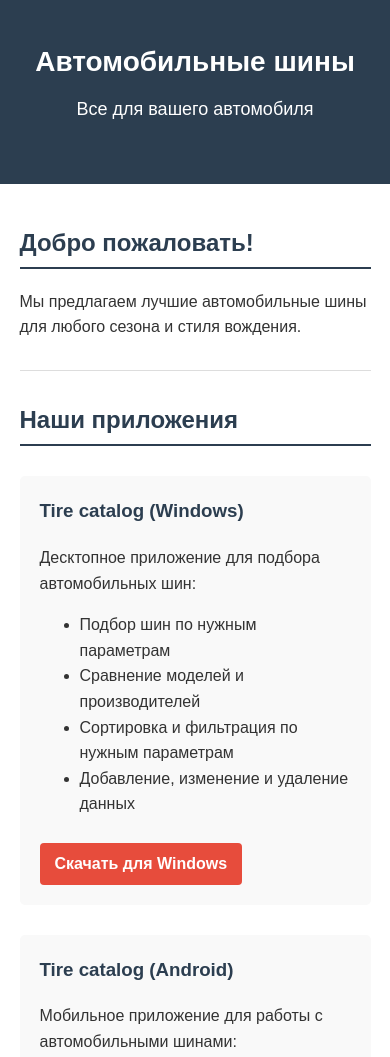
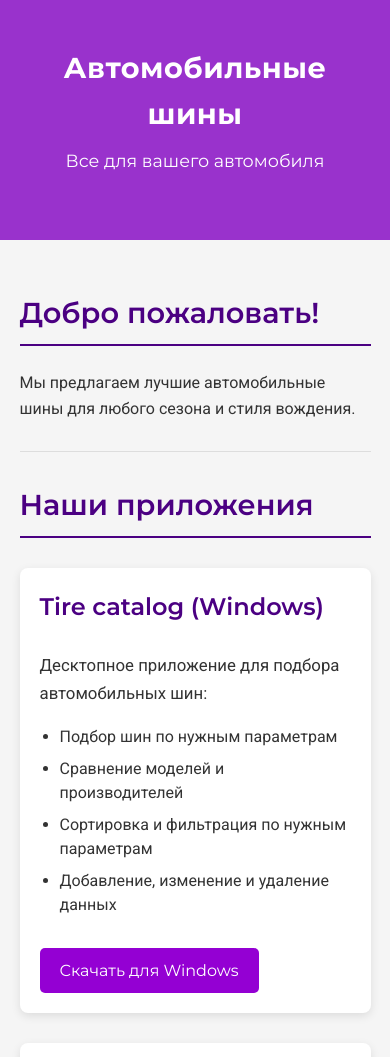
Before and after one commit to sweedick/sweedick.github.io, a plain HTML site: page index.html in a window 390 px wide. Shown: the top 1057 px of the page. Drawn offline with Linux system fonts and the light colour scheme.

Commit message:
Add files via upload

```diff
--- a/css/style.css
+++ b/css/style.css
@@ -1,76 +1,123 @@
-<!DOCTYPE html>
-<html lang="ru">
-<head>
-    <meta charset="UTF-8">
-    <meta name="viewport" content="width=device-width, initial-scale=1.0">
-    <title>Автомобильные шины - 2025</title>
-    <link rel="stylesheet" href="css/style.css">
-</head>
-<body>
-    <header>
-        <div class="container">
-            <h1>Автомобильные шины</h1>
-            <p>Все для вашего автомобиля - 2025</p>
-            <nav>
-                <ul>
-                    <li><a href="#main">Главная</a></li>
-                    <li><a href="#apps">Наши приложения</a></li>
-                    <li><a href="#about">О нас</a></li>
-                    <li><a href="#contacts">Контакты</a></li>
-                </ul>
-            </nav>
-        </div>
-    </header>
+/* Общие стили */
+body {
+    font-family: 'Arial', sans-serif;
+    line-height: 1.6;
+    margin: 0;
+    padding: 0;
+    color: #333;
+}
 
-    <main class="container">
-        <section id="main">
-            <h2>Добро пожаловать!</h2>
-            <p>Мы предлагаем широкий ассортимент автомобильных шин для любого сезона и стиля вождения.</p>
-        </section>
+.container {
+    width: 90%;
+    max-width: 1200px;
+    margin: 0 auto;
+    padding: 20px 0;
+}
 
-        <section id="apps">
-            <h2>Наши приложения</h2>
+/* Шапка */
+header {
+    background-color: #1a3e72;
+    color: white;
+    text-align: center;
+    padding: 30px 0;
+}
 
-            <article class="app-card">
-                <h3>Шины Pro 2025 (Windows)</h3>
-                <p>Десктопное приложение для подбора автомобильных шин:</p>
-                <ul>
-                    <li>Подбор шин по параметрам автомобиля</li>
-                    <li>Сравнение моделей и производителей</li>
-                    <li>Рекомендации по сезонности</li>
-                    <li>Анализ цен и скидок</li>
-                </ul>
-                <a href="#" class="download-btn">Скачать для Windows</a>
-            </article>
+    header h1 {
+        margin: 0;
+        font-size: 2.5rem;
+    }
 
-            <article class="app-card">
-                <h3>Шины Mobile 2025 (Android)</h3>
-                <p>Мобильное приложение для работы с автомобильными шинами:</p>
-                <ul>
-                    <li>Поиск шин по параметрам</li>
-                    <li>Сканирование штрих-кодов</li>
-                    <li>Интеграция с сервисами шиномонтажа</li>
-                    <li>Напоминания о сезонной замене</li>
-                </ul>
-                <div class="warning">
-                    <p>Внимание! Для установки разрешите "Неизвестные источники" в настройках Android</p>
-                </div>
-                <a href="#" class="download-btn">Скачать для Android</a>
-            </article>
-        </section>
+    header p {
+        margin: 10px 0 20px;
+        font-size: 1.2rem;
+    }
 
-        <section id="contacts">
-            <h2>Разработчик</h2>
-            <p>Иванов Иван Иванович</p>
-            <p>Группа ИС-932</p>
-            <p>Email: example@email.com</p>
-        </section>
-    </main>
+nav ul {
+    list-style: none;
+    padding: 0;
+    display: flex;
+    justify-content: center;
+    gap: 20px;
+}
 
-    <footer>
-        <div class="container">
-            <p>© 2025 Все права защищены</p>
-        </div>
-    </footer>
-</body>
-</html>
+nav a {
+    color: white;
+    text-decoration: none;
+    font-weight: bold;
+}
+
+    nav a:hover {
+        text-decoration: underline;
+    }
+
+/* Основное содержимое */
+main {
+    padding: 40px 0;
+}
+
+section {
+    margin-bottom: 40px;
+}
+
+h2 {
+    color: #1a3e72;
+    border-bottom: 2px solid #1a3e72;
+    padding-bottom: 10px;
+}
+
+.app-card {
+    background-color: #f9f9f9;
+    border-radius: 8px;
+    padding: 20px;
+    margin-bottom: 30px;
+    box-shadow: 0 2px 5px rgba(0,0,0,0.1);
+}
+
+    .app-card h3 {
+        color: #1a3e72;
+        margin-top: 0;
+    }
+
+.warning {
+    background-color: #fff3cd;
+    color: #856404;
+    padding: 10px;
+    border-radius: 4px;
+    margin: 15px 0;
+}
+
+/* Кнопки */
+.download-btn {
+    display: inline-block;
+    background-color: #1a3e72;
+    color: white;
+    padding: 10px 20px;
+    border-radius: 5px;
+    text-decoration: none;
+    font-weight: bold;
+    margin-top: 10px;
+}
+
+    .download-btn:hover {
+        background-color: #0d2b57;
+    }
+
+/* Подвал */
+footer {
+    background-color: #1a3e72;
+    color: white;
+    text-align: center;
+    padding: 20px 0;
+}
+
+/* Адаптивность */
+@media (max-width: 768px) {
+    nav ul {
+        flex-direction: column;
+        gap: 10px;
+    }
+
+    header h1 {
+        font-size: 2rem;
+    }
+}
--- a/index.html
+++ b/index.html
@@ -4,13 +4,21 @@
     <meta charset="UTF-8">
     <meta name="viewport" content="width=device-width, initial-scale=1.0">
     <title>Автомобильные шины 2025</title>
+    <link rel="icon" href="favicon.ico" type="image/x-icon">
+    <!-- Подключение шрифтов Google -->
+    <link rel="preconnect" href="https://fonts.googleapis.com">
+    <link rel="preconnect" href="https://fonts.gstatic.com" crossorigin>
+    <link href="https://fonts.googleapis.com/css2?family=Montserrat:wght@400;600;700&family=Roboto:wght@300;400;500&display=swap" rel="stylesheet">
     <style>
+        /* Основные настройки шрифтов */
         body {
-            font-family: Arial, sans-serif;
+            font-family: 'Roboto', sans-serif;
+            font-weight: 400;
             margin: 0;
             padding: 0;
             line-height: 1.6;
             color: #333;
+            background-color: #f5f5f5;
         }
 
         .container {
@@ -20,26 +28,32 @@
             padding: 20px 0;
         }
 
+        /* Шапка с новым шрифтом */
         header {
-            background-color: #2c3e50;
+            background-color: #9932CC;
             color: white;
-            padding: 20px 0;
+            padding: 25px 0;
             text-align: center;
+            font-family: 'Montserrat', sans-serif;
         }
 
-        h1 {
-            margin: 0;
-            font-size: 28px;
+            header h1 {
+                margin: 0;
+                font-size: 2.2rem;
+                font-weight: 700;
+                letter-spacing: 0.5px;
+            }
+
+        .subtitle {
+            font-size: 1.1rem;
+            margin: 10px 0 20px;
+            font-weight: 400;
         }
 
-        .subtitle {
-            font-size: 18px;
-            margin: 10px 0 20px;
-        }
-
+        /* Навигация */
         nav {
-            background-color: #34495e;
-            padding: 10px 0;
+            background-color: #4B0082;
+            padding: 12px 0;
         }
 
             nav ul {
@@ -57,52 +71,110 @@
             nav a {
                 color: white;
                 text-decoration: none;
-                font-weight: bold;
+                font-weight: 500;
+                font-size: 1.05rem;
+                font-family: 'Montserrat', sans-serif;
+                transition: opacity 0.3s;
             }
 
+                nav a:hover {
+                    opacity: 0.8;
+                }
+
+        /* Заголовки */
         h2 {
-            color: #2c3e50;
-            border-bottom: 2px solid #2c3e50;
-            padding-bottom: 5px;
+            color: #4B0082;
+            border-bottom: 2px solid #4B0082;
+            padding-bottom: 8px;
+            font-family: 'Montserrat', sans-serif;
+            font-weight: 600;
+            font-size: 1.8rem;
+            margin-top: 30px;
         }
 
+        /* Карточки приложений */
         .app-card {
             margin: 30px 0;
-            padding: 20px;
-            background-color: #f9f9f9;
-            border-radius: 5px;
+            padding: 25px;
+            background-color: white;
+            border-radius: 8px;
+            box-shadow: 0 3px 10px rgba(0,0,0,0.1);
         }
 
         .app-title {
-            color: #2c3e50;
+            color: #4B0082;
             margin-top: 0;
+            font-family: 'Montserrat', sans-serif;
+            font-weight: 600;
+            font-size: 1.5rem;
         }
 
+        .app-card p {
+            font-size: 1.05rem;
+            line-height: 1.7;
+        }
+
+        .app-card ul {
+            padding-left: 20px;
+            font-size: 1rem;
+        }
+
+        .app-card li {
+            margin-bottom: 8px;
+            line-height: 1.5;
+        }
+
+        /* Кнопки */
         .download-btn {
             display: inline-block;
-            background-color: #e74c3c;
+            background-color: #9400D3;
             color: white;
-            padding: 8px 15px;
+            padding: 10px 20px;
             text-decoration: none;
-            border-radius: 4px;
-            font-weight: bold;
-            margin-top: 10px;
+            border-radius: 5px;
+            font-weight: 500;
+            margin-top: 15px;
+            font-family: 'Montserrat', sans-serif;
+            font-size: 1rem;
+            transition: background-color 0.3s;
         }
 
+            .download-btn:hover {
+                background-color: #7B00B8;
+            }
+
+        /* Предупреждение */
         .warning {
-            background-color: #fcf8e3;
-            color: #8a6d3b;
-            padding: 10px;
+            background-color: #E6E6FA;
+            color: #4B0082;
+            padding: 12px;
             border-radius: 4px;
-            margin: 15px 0;
-            border-left: 3px solid #faebcc;
+            margin: 20px 0;
+            border-left: 4px solid #9932CC;
+            font-size: 0.95rem;
         }
 
+        /* Подвал */
         footer {
-            background-color: #2c3e50;
+            background-color: #4B0082;
             color: white;
-            padding: 20px 0;
+            padding: 25px 0;
             text-align: center;
+            font-family: 'Montserrat', sans-serif;
+        }
+
+        .developer-info {
+            margin: 20px 0;
+            line-height: 1.7;
+        }
+
+            .developer-info p {
+                margin: 5px 0;
+            }
+
+        footer small {
+            font-size: 0.9rem;
+            opacity: 0.9;
         }
 
         hr {
@@ -112,8 +184,20 @@
             margin: 30px 0;
         }
 
-        .developer-info {
-            margin: 20px 0;
+        /* Адаптивность */
+        @media (max-width: 768px) {
+            nav ul {
+                flex-direction: column;
+                gap: 10px;
+            }
+
+            header h1 {
+                font-size: 1.8rem;
+            }
+
+            .app-card {
+                padding: 20px;
+            }
         }
     </style>
 </head>
```
Also changed, not shown: favicon.ico (added).
